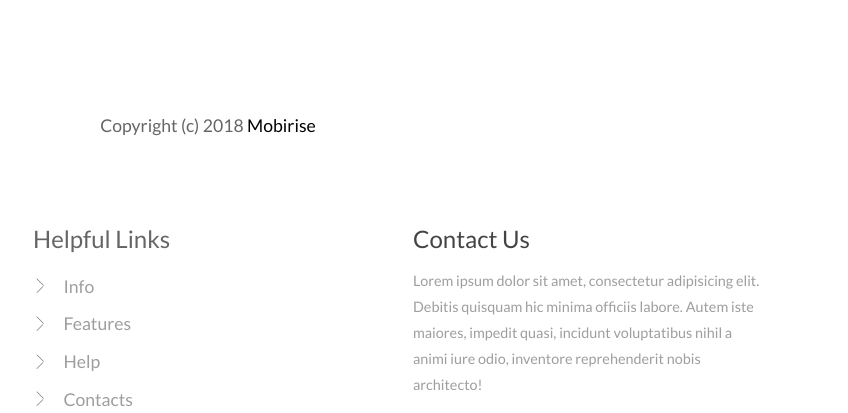
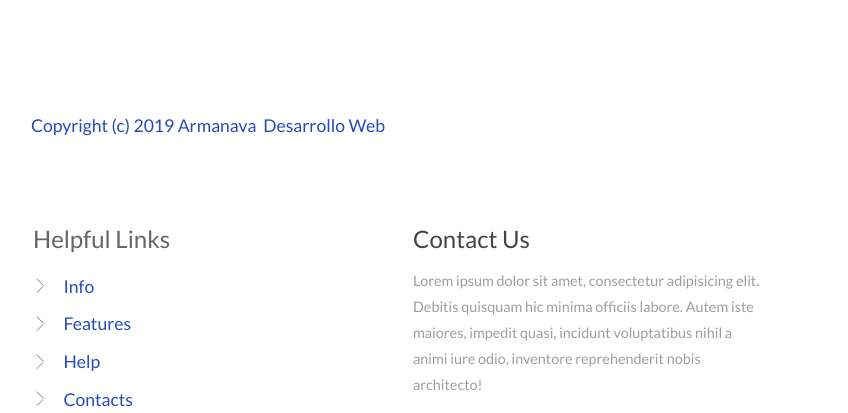
Before and after one commit to armanava/inmobiliaria, a plain HTML site: page index.html in a window 1280 px wide. Shown: the part 3287-3700 px from the top of the page, 432-1280 px from the left. Drawn offline with Linux system fonts and the light colour scheme; files whose address does not match are found by name.

```diff
--- a/index.html
+++ b/index.html
@@ -591,7 +591,7 @@
                 <h2 class="title2 mbr-fonts-style mbr-bold display-5">
                     Contactanos</h2>
                 <div data-form-alert="" hidden="">Enviado a satisfactoriamente!</div>
-                <form class="mbr-form" action="https://mobirise.com/" method="post" data-form-title="Mobirise Form"><input type="hidden" name="email" data-form-email="true" value="hjBUqMCTkF3YmurEfKdxndafFPa3KuD6sB+mmALsSELOwfDEhTn3STzSpoc5mCgPiVyeIQmtBb1J9cJ4pKbEW3ICx6GVhfxE9toUOktqsuVJqxd9vFXFtbc19AeQqA62">
+                <form class="mbr-form" action="https://mobirise.com/" method="post" data-form-title="Mobirise Form"><input type="hidden" name="email" data-form-email="true" value="w/4Lh1K2KvUh0ZxVJB7za48DKs9COFAHbtBbKoBda7xf0gSirfndtao2lyIDLl7yZm6v/Bz3MIYUOqlxP0GnYT9xp0tZKKfVtRD9HKjZxhJt238ix8loYzouV7MfPlBJ">
                     <div class="row row-sm-offset">
                         <div class="col-md-6 multi-horizontal" data-for="name">
                             <div class="form-group">
@@ -630,9 +630,7 @@
         <div class="row">
             <div class="col-sm-12">
                 <p class="mbr-text links mbr-fonts-style display-7">
-                    Copyright (c) 2018
-                    <a href="#" class="text-black">Mobirise</a>
-                </p>
+                    <a href="http://www.armanava.com">Copyright (c) 2019 Armanava &nbsp;Desarrollo Web</a></p>
             </div>
         </div>
     </div>
@@ -685,16 +683,16 @@
 
                 <div class="list-item mbr-col-lg-12 mbr-col-md-12 mbr-col-sm-12">
                         <span class="mbr-iconfont listico fa-stop fa mbri-arrow-next"></span>
-                        <h5 class="mbr-fonts-style text2 display-7">Info</h5>
+                        <h5 class="mbr-fonts-style text2 display-7"><a href="http://www.armanava.com">Info</a></h5>
                     </div><div class="list-item mbr-col-lg-12 mbr-col-md-12 mbr-col-sm-12">
                         <span class="mbr-iconfont listico fa-stop fa mbri-arrow-next"></span>
-                        <h5 class="mbr-fonts-style text2 display-7">Features</h5>
+                        <h5 class="mbr-fonts-style text2 display-7"><a href="http://www.armanava.com">Features</a></h5>
                     </div><div class="list-item mbr-col-lg-12 mbr-col-md-12 mbr-col-sm-12">
                         <span class="mbr-iconfont listico fa-stop fa mbri-arrow-next"></span>
-                        <h5 class="mbr-fonts-style text2 display-7">Help</h5>
+                        <h5 class="mbr-fonts-style text2 display-7"><a href="http://www.armanava.com">Help</a></h5>
                     </div><div class="list-item mbr-col-lg-12 mbr-col-md-12 mbr-col-sm-12">
                         <span class="mbr-iconfont listico fa-stop fa mbri-arrow-next"></span>
-                        <h5 class="mbr-fonts-style text2 display-7">Contacts</h5>
+                        <h5 class="mbr-fonts-style text2 display-7"><a href="http://www.armanava.com">Contacts</a></h5>
                     </div></div>
 
             </div>
@@ -747,7 +745,7 @@
         <div class="row justify-content-center">
             <div class="col-md-8">
                 <h2 class="mbr-section-title pb-3 mbr-fonts-style mbr-bold display-2">Location</h2>
-                <div class="google-map"><iframe frameborder="0" style="border:0" src="https://www.google.com/maps/embed/v1/place?key=AIzaSyAEIpgj38KyLFELm2bK9Y7krBkz1K-cMq8&amp;q=place_id:ChIJn6wOs6lZwokRLKy1iqRcoKw" allowfullscreen=""></iframe></div>
+                <div class="google-map"><iframe frameborder="0" style="border:0" src="https://www.google.com/maps/embed/v1/place?key=AIzaSyCy9r70T3NYf3PhvVflTo0_zdif2_IoIYs&amp;q=place_id:ChIJn6wOs6lZwokRLKy1iqRcoKw" allowfullscreen=""></iframe></div>
             </div>
         </div>
     </div>
```
Also changed, not shown: 1 other file.
